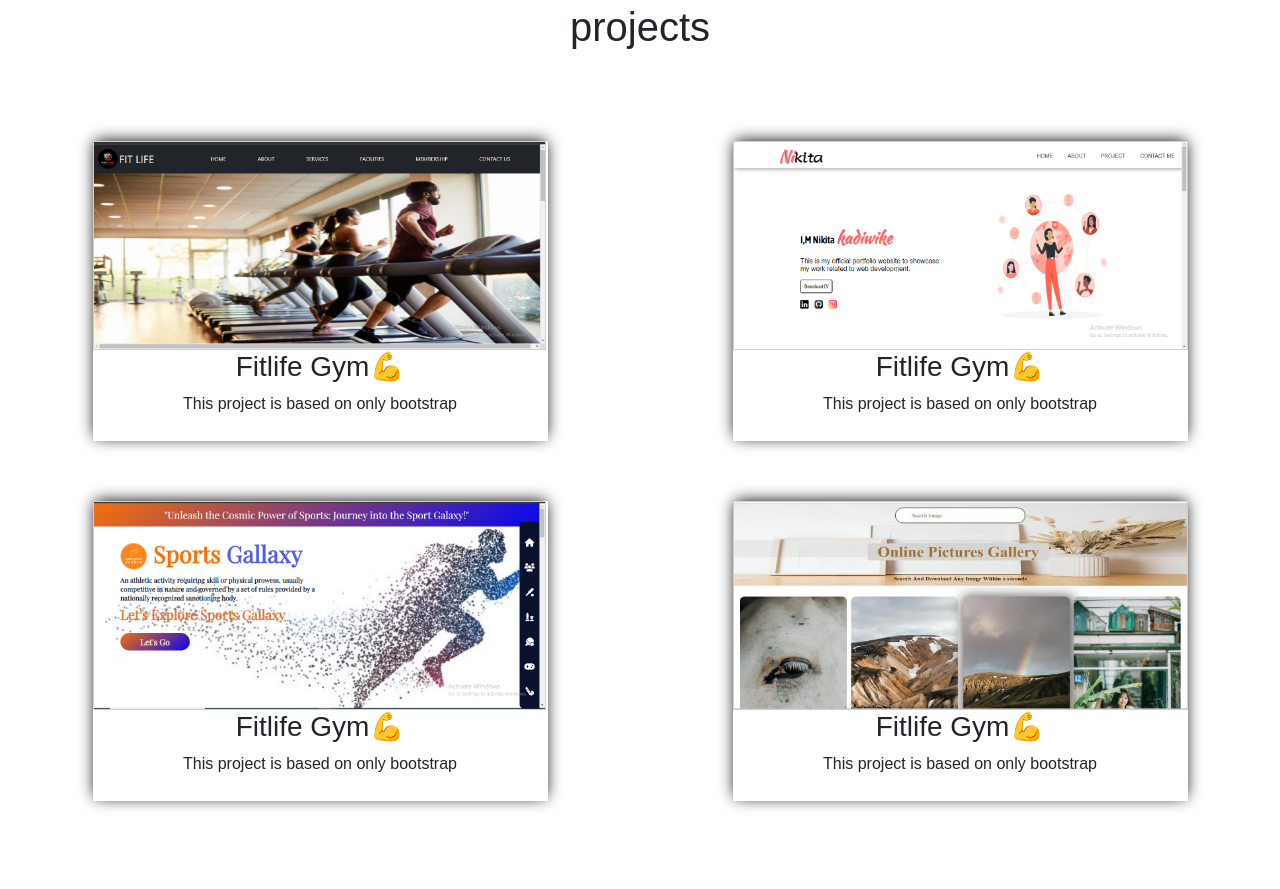
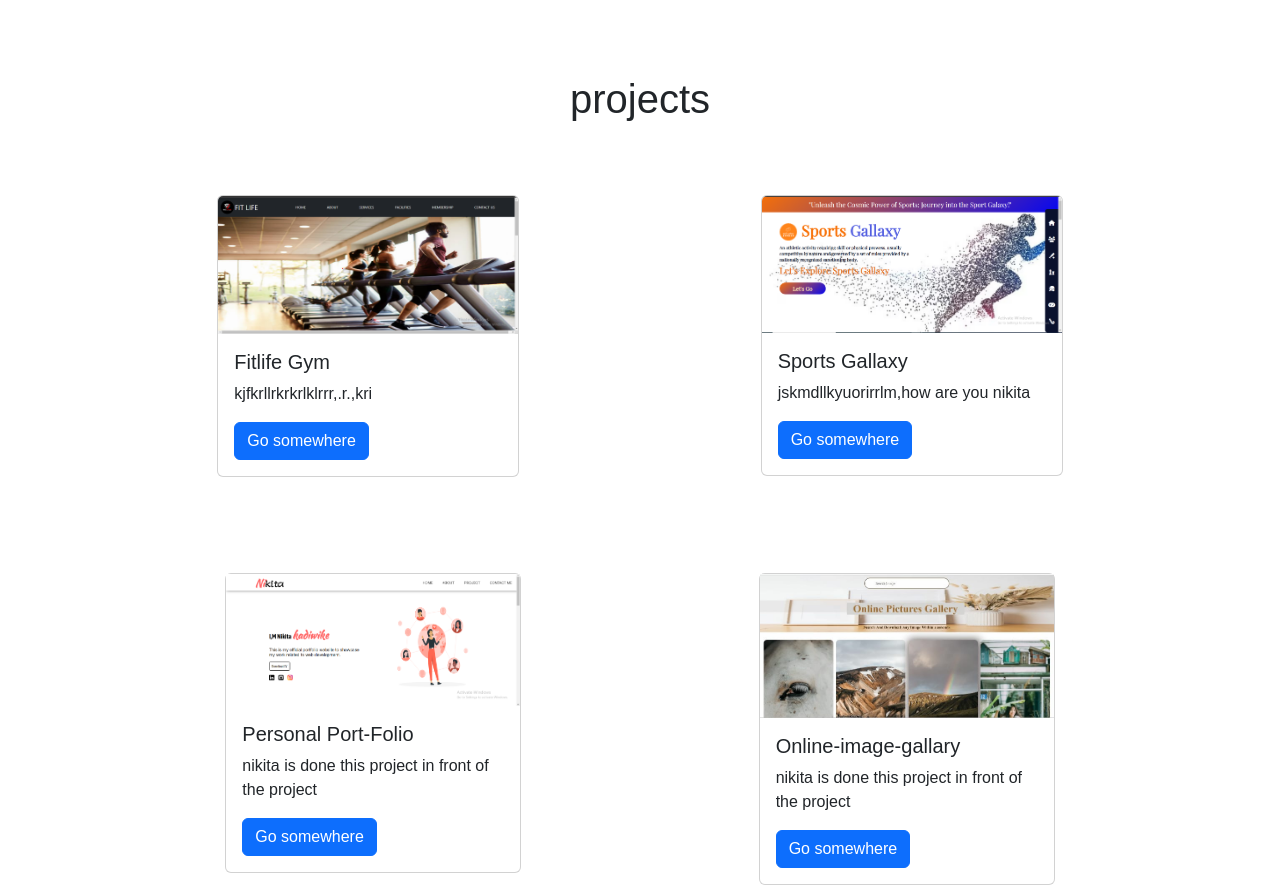
Before and after one commit to nikii2003/personalportfolio, a plain HTML site: page index.html in a window 1280 px wide. Shown: the part 1087-1976 px from the top of the page. Drawn offline with nearby package versions, Linux system fonts and the light colour scheme; a web font is replaced by a local one.

Commit message:
added project page changes

```diff
--- a/css/style.css
+++ b/css/style.css
@@ -61,6 +61,10 @@ nav ul li a:hover{
 
  .about-page{
  margin-top: 200px;
+}
+.project-page{
+
+    margin-top: 200px;
 }
 h2{
     color: black;
--- a/index.html
+++ b/index.html
@@ -123,50 +123,53 @@
                         href=""><i class="fa-regular fa-file-lines p-1 m-2 "></i></a></button></div>
         </div>
     </div>
-
-
-    <div>
-        <h1 style="text-align: center; margin-top: 40px;" class="heading-2" id="project-link">projects</h1>
-
-        <div class="project-card-overall ">
-
-            <div class="project-card-container-1">
-
-                <div class="project-card ">
-                    <img src="./img/snip1.png" height="209px" style=" border: 0.05px solid rgb(211, 205, 205);" />
-                    <div class="project-1">
-                        <h3>Fitlife Gym💪</h3>
-                        <p>This project is based on only bootstrap </p>
-                    </div>
-                </div>
-                <div class="project-card">
-                    <img src="./img/snip2.png" height="209px" style="border: 0.05px solid rgb(211, 205, 205);" />
-                    <div class="project-1">
-                        <h3>Fitlife Gym💪</h3>
-                        <p>This project is based on only bootstrap </p>
+    <div class="row d-flex justify-content-evenly  mt-5">
+        <h1 class="mt-5 p-3 text-center ">projects</h1>
+        <div class="col-sm-6 mb-3 mb-sm-0 col-lg-3">
+    <div class="card mt-5 ">
+    <img src="./img/snip1.png" class="card-img-top" alt="...">
+    <div class="card-body">
+    <h5 class="card-title">Fitlife Gym</h5>
+    <p>kjfkrllrkrkrlklrrr,.r.,kri</p>
+    <a href="#" class="btn btn-primary">Go somewhere</a>
     </div>
     </div>
         </div>
-            <div class="project-card-container-2">
-                <div class="project-card">
-                    <img src="./img/snip3.png" height="209px" width="455px"
-                        style=" border: 0.05px solid rgb(211, 205, 205);" alt="">
-                    <div class="project-1">
-                        <h3>Fitlife Gym💪</h3>
-                        <p>This project is based on only bootstrap </p>
+    <div class="col-sm-6 col-lg-3">
+    <div class="card mt-5">
+    <img src="./img/snip2.png" class="card-img-top" alt="...">
+    <div class="card-body">
+    <h5 class="card-title">Sports Gallaxy</h5>
+    <p>jskmdllkyuorirrlm,how are you nikita</p>
+    <a href="#" class="btn btn-primary">Go somewhere</a>
         </div>
     </div>
-                <div class="project-card">
-                    <img src="./img/WhatsApp Image 2023-08-16 at 8.05.11 AM.jpeg" height="209px" width="455px"
-                        style=" border: 0.05px solid rgb(211, 205, 205);" alt="">
-                    <div class="project-1">
-                        <h3>Fitlife Gym💪</h3>
-                        <p>This project is based on only bootstrap </p>
+    </div>
+
+     <div class="row d-flex justify-content-evenly mt-5">
+    <div class=" col-sm-6 mb-3 mb-sm-0 col-lg-3">
+<div class="card mt-5">
+<img src="./img/snip3.png" alt="">
+<div class="card-body">
+<h5 class="card-title">Personal Port-Folio</h5>
+<p>nikita is done this project in front of the project</p>
+<a href="#" class="btn btn-primary">Go somewhere</a>
+</div>
+</div>
+    </div>
+    <div class=" col-sm-6 col-lg-3">
+        <div class="card mt-5">
+        <img src="./img/WhatsApp Image 2023-08-16 at 8.05.11 AM.jpeg" alt="">
+        <div class="card-body">
+        <h5 class="card-title">Online-image-gallary</h5>
+        <p>nikita is done this project in front of the project</p>
+        <a href="#" class="btn btn-primary">Go somewhere</a>
         </div>
         </div>
             </div>
     </div>
 </div>
+
     <!-- contact -->
     <div class="contact">
         <!-- <div class="container">
```
Lines whose indentation alone changed are shown as unchanged.
